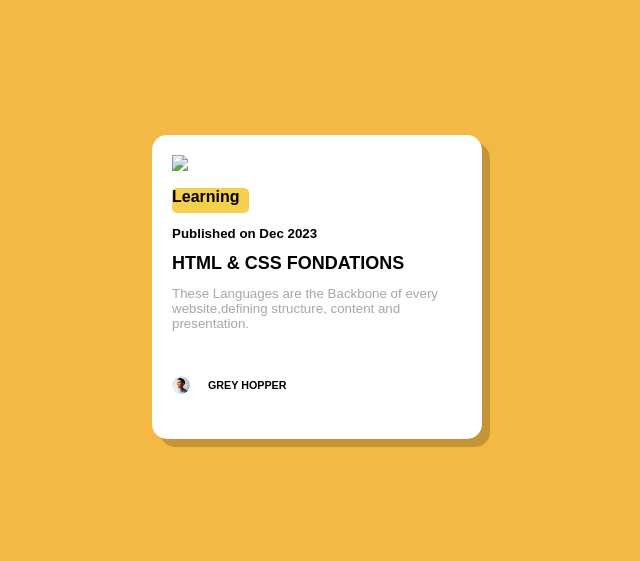
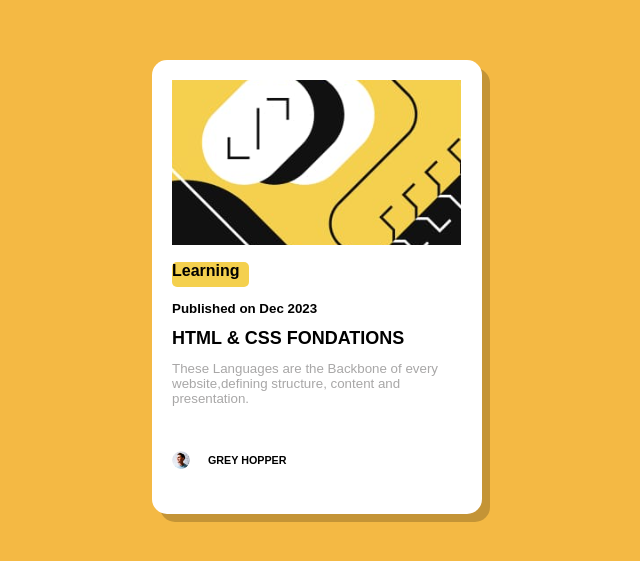
Before and after one commit to alreadymessedup/blog-preview-card-challenge, a plain HTML site: page design.html in a window 1280 px wide. Shown: the part 113-674 px from the top of the page, without its empty margins (323-963 px from the left). Drawn offline with Linux system fonts and the light colour scheme.

Commit message:
Update design.html

```diff
--- a/design.html
+++ b/design.html
@@ -9,7 +9,7 @@
 </head>
 <body>
     <div class="card">
-        <img src="/Screenshot 2024-11-14 195716.png">
+        <img src="./assets/images/Screenshot 2024-11-14 195716.png"alt="img">
         <h2>Learning</h2>
         <h4>Published on Dec 2023</h4>
         <h1>HTML & CSS FONDATIONS</h1>
```
